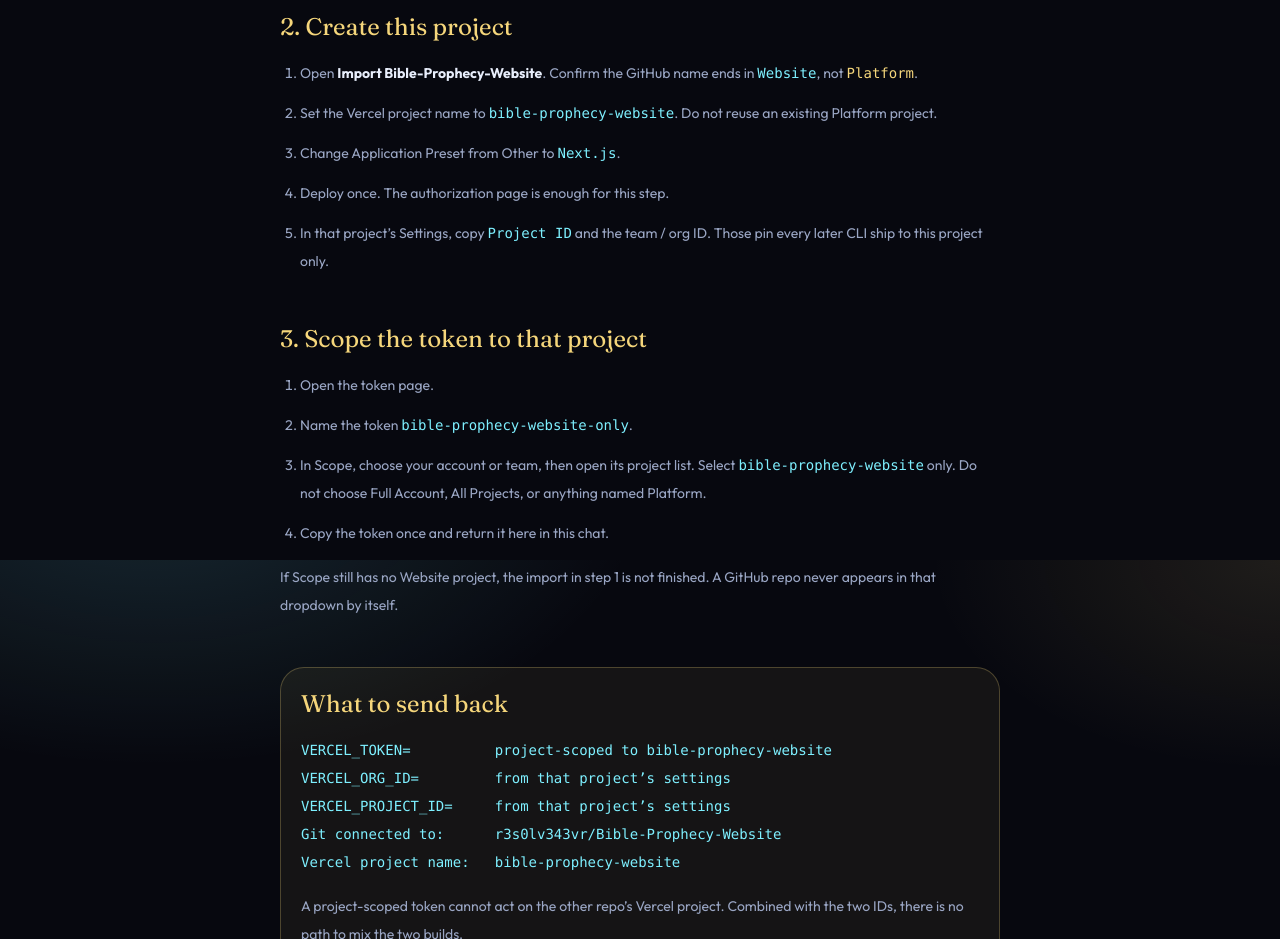
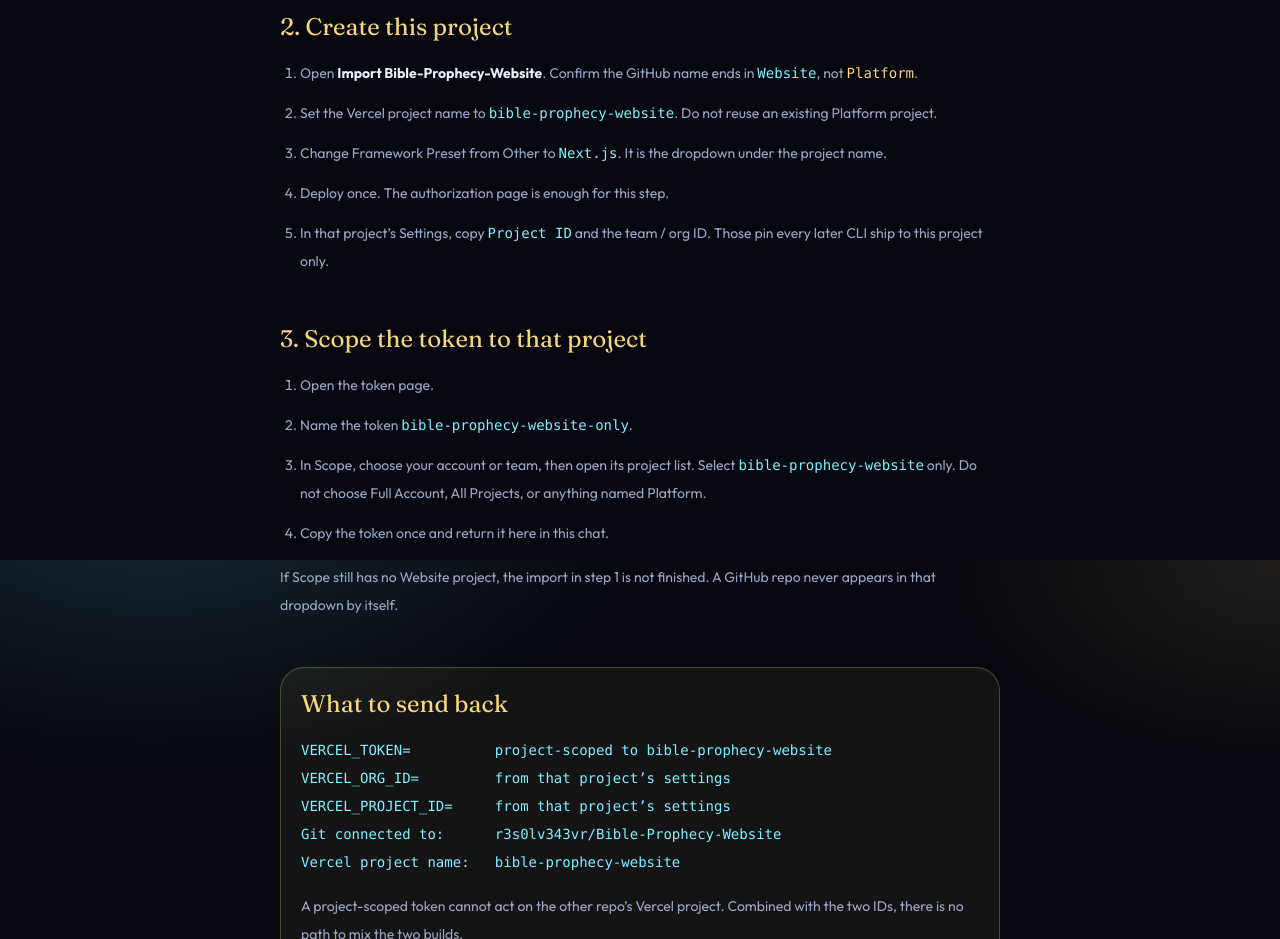
Before and after one commit to r3s0lv343vr/Bible-Prophecy-Website, a Next.js app: page / in a window 1280 px wide. Shown: the part 1040-1979 px from the top of the page. Built offline with nearby package versions, Linux system fonts and the light colour scheme.

Commit message:
Call the Vercel dropdown Framework Preset, matching the import screen.

```diff
--- a/src/app/page.tsx
+++ b/src/app/page.tsx
@@ -109,8 +109,9 @@ export default function AuthorizationPage() {
             an existing Platform project.
           </li>
           <li>
-            Change Application Preset from Other to{" "}
-            <code className="text-[#7ef0ff]">Next.js</code>.
+            Change Framework Preset from Other to{" "}
+            <code className="text-[#7ef0ff]">Next.js</code>. It is the
+            dropdown under the project name.
           </li>
           <li>Deploy once. The authorization page is enough for this step.</li>
           <li>
```
Also changed, not shown: 1 other file (tests, documents, lock files or other folders).
